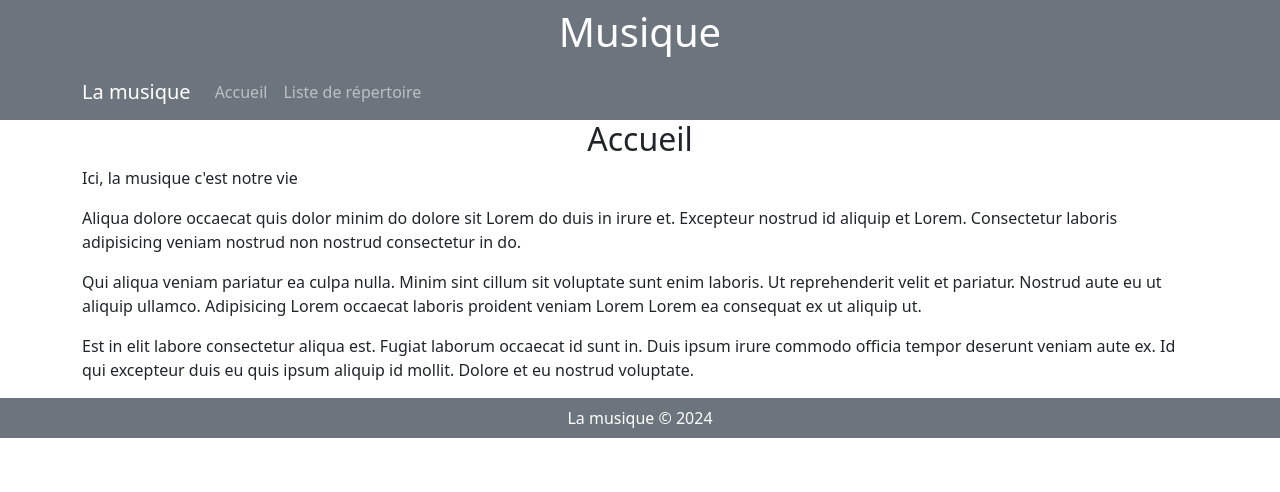
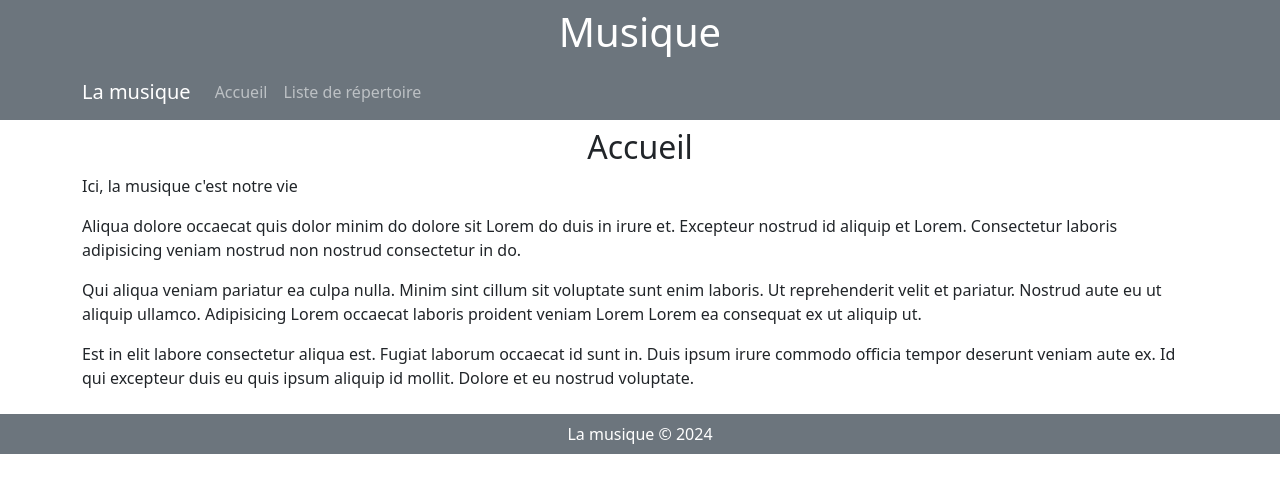
Before and after one commit to Sam-Existence/WebIII_TP, a React (Create React App) app in the folder frontend/: page / in a window 1280 px wide. Shown: the top 492 px of the page. Built offline with nearby package versions, Linux system fonts and the light colour scheme.

Commit message:
Modification des gabarits

```diff
--- a/frontend/src/composants/GabaritAdmin.js
+++ b/frontend/src/composants/GabaritAdmin.js
@@ -8,7 +8,7 @@ export const GabaritAdmin = (props) => {
     return (
         <>
             <Header type="admin"/>
-            <Container>
+            <Container className="py-2">
                 <Outlet />
             </Container>
             <Footer />
--- a/frontend/src/composants/GabaritClient.js
+++ b/frontend/src/composants/GabaritClient.js
@@ -8,7 +8,7 @@ export const GabaritClient = (props) => {
     return (
         <>
             <Header/>
-            <Container>
+            <Container className="py-2">
                 <Outlet />
             </Container>
             <Footer />
```
